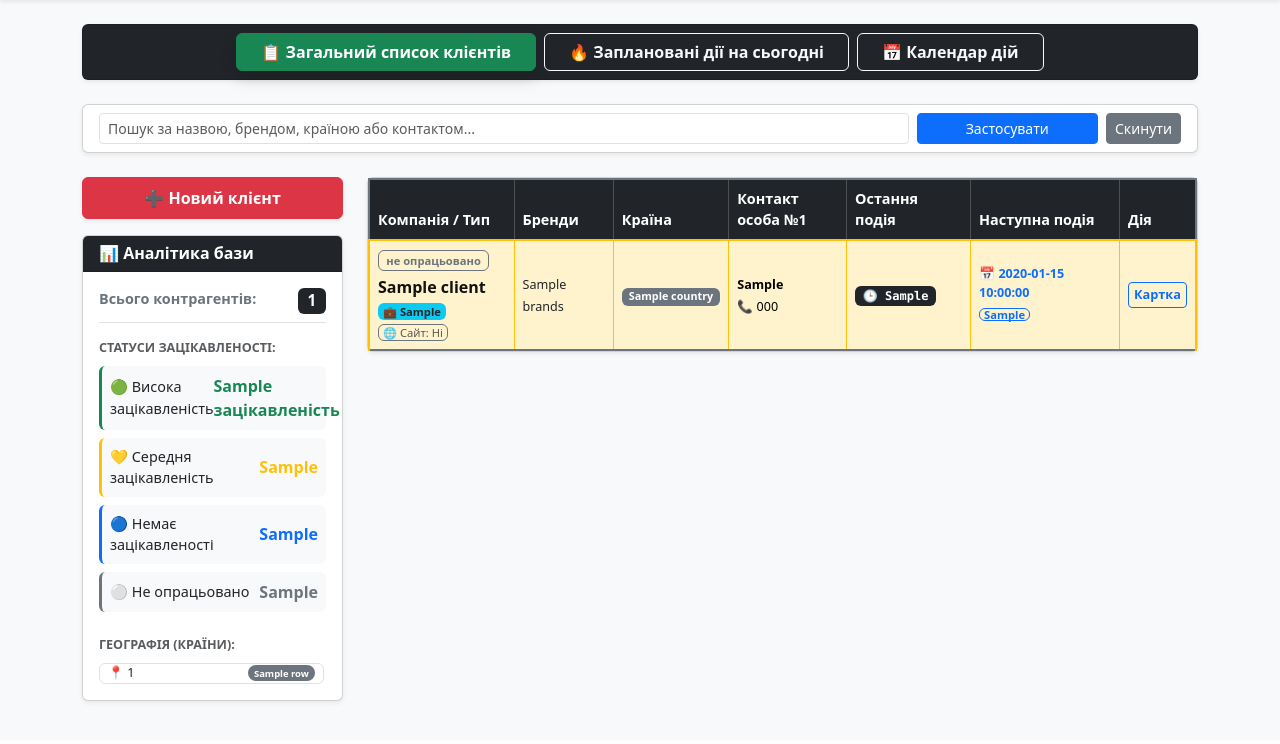
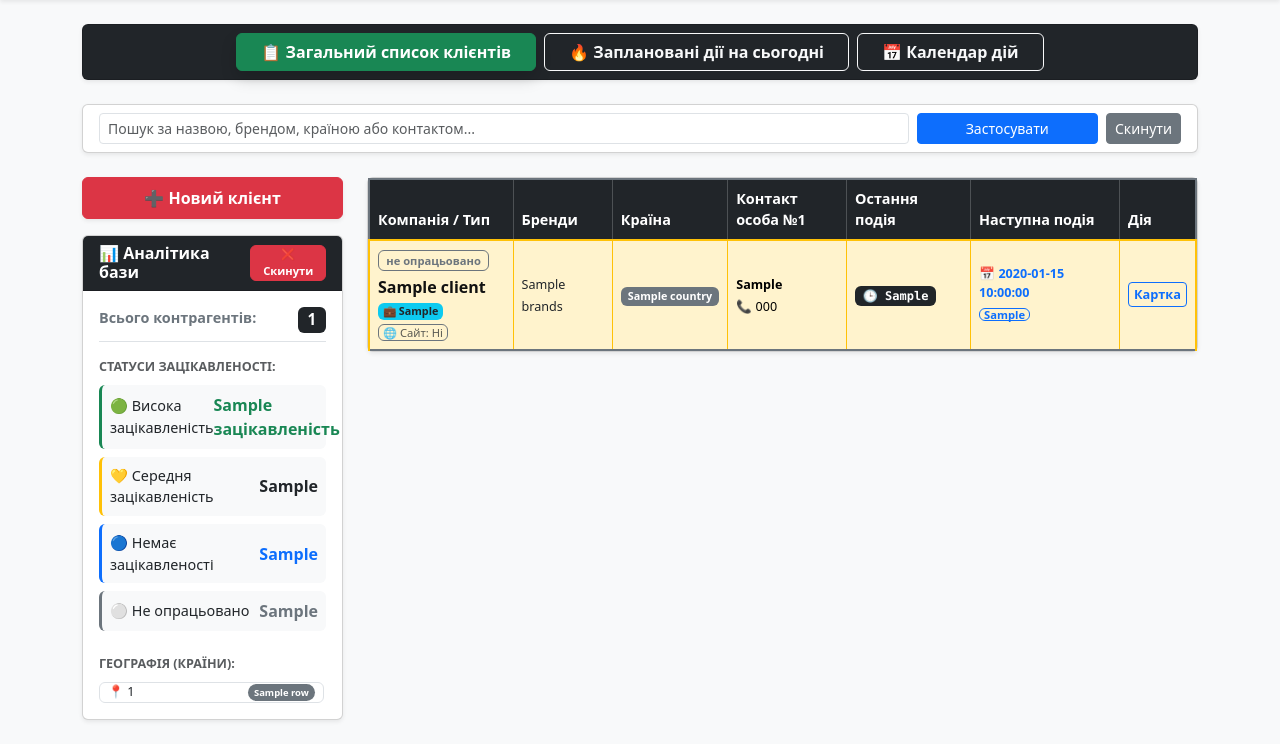
Before and after one commit to dimkapetrichenko-ctrl/my-crm, a Flask app: template templates/index.html in a window 1280 px wide. Shown: the part 60-804 px from the top of the page. Before the commit the page ends 764 px from the top, so only its background shows below. Run offline with Flask 3, Linux system fonts and the light colour scheme; the template is opened without the code that fills it: most values are stand-ins (such as "Sample title", 1, 10 or a date in 2020); some libraries are stand-ins or nearby versions.

Commit message:
Update index.html

```diff
--- a/templates/index.html
+++ b/templates/index.html
@@ -24,6 +24,8 @@
                     <button type="submit" class="btn btn-sm btn-primary w-100">Застосувати</button>
                     <a href="{{ url_for('index') }}" class="btn btn-sm btn-secondary">Скинути</a>
                 </div>
+                {% if interest_filter %}<input type="hidden" name="interest" value="{{ interest_filter }}">{% endif %}
+                {% if country_filter %}<input type="hidden" name="country" value="{{ country_filter }}">{% endif %}
             </form>
         </div>
     </div>
@@ -37,8 +39,11 @@
             </div>
 
             <div class="card shadow-sm">
-                <div class="card-header bg-dark text-white py-2">
+                <div class="card-header bg-dark text-white py-2 d-flex justify-content-between align-items-center">
                     <h6 class="mb-0 fw-bold">📊 Аналітика бази</h6>
+                    {% if interest_filter or country_filter or search_query %}
+                        <a href="{{ url_for('index') }}" class="btn btn-xs btn-danger py-0 px-1 fw-bold" style="font-size: 0.7rem;">❌ Скинути</a>
+                    {% endif %}
                 </div>
                 <div class="card-body p-3" style="font-size: 0.9rem;">
                     <div class="d-flex justify-content-between mb-3 pb-2 border-bottom">
@@ -49,22 +54,26 @@
                     <div class="mb-4">
                         <div class="fw-bold text-muted small text-uppercase mb-2">Статуси зацікавленості:</div>
                         <div class="d-flex flex-column gap-2">
-                            <div class="d-flex justify-content-between align-items-center p-2 bg-light border-start border-success border-3 rounded shadow-xs">
+                            <a href="{{ url_for('index', interest='зацікавленість', country=country_filter, search=search_query) }}"
+                               class="d-flex justify-content-between align-items-center p-2 text-decoration-none text-dark border-start border-success border-3 rounded shadow-xs {% if interest_filter == 'зацікавленість' %}bg-success text-white border-2 border-dark{% else %}bg-light{% endif %}" style="transition: 0.2s;">
                                 <span>🟢 Висока зацікавленість</span>
-                                <b class="text-success fs-6">{{ interest_stats['зацікавленість'] }}</b>
-                            </div>
-                            <div class="d-flex justify-content-between align-items-center p-2 bg-light border-start border-warning border-3 rounded shadow-xs">
+                                <b class="{% if interest_filter == 'зацікавленість' %}text-white{% else %}text-success{% endif %} fs-6">{{ interest_stats['зацікавленість'] }}</b>
+                            </a>
+                            <a href="{{ url_for('index', interest='середня зацікавленість', country=country_filter, search=search_query) }}"
+                               class="d-flex justify-content-between align-items-center p-2 text-decoration-none text-dark border-start border-warning border-3 rounded shadow-xs {% if interest_filter == 'середня зацікавленість' %}bg-warning border-2 border-dark{% else %}bg-light{% endif %}" style="transition: 0.2s;">
                                 <span>💛 Середня зацікавленість</span>
-                                <b class="text-warning fs-6 fw-bold">{{ interest_stats['середня зацікавленість'] }}</b>
-                            </div>
-                            <div class="d-flex justify-content-between align-items-center p-2 bg-light border-start border-primary border-3 rounded shadow-xs">
+                                <b class="fs-6 fw-bold text-dark">{{ interest_stats['середня зацікавленість'] }}</b>
+                            </a>
+                            <a href="{{ url_for('index', interest='немає зацікавленості', country=country_filter, search=search_query) }}"
+                               class="d-flex justify-content-between align-items-center p-2 text-decoration-none text-dark border-start border-primary border-3 rounded shadow-xs {% if interest_filter == 'немає зацікавленості' %}bg-primary text-white border-2 border-dark{% else %}bg-light{% endif %}" style="transition: 0.2s;">
                                 <span>🔵 Немає зацікавленості</span>
-                                <b class="text-primary fs-6">{{ interest_stats['немає зацікавленості'] }}</b>
-                            </div>
-                            <div class="d-flex justify-content-between align-items-center p-2 bg-light border-start border-secondary border-3 rounded shadow-xs">
+                                <b class="{% if interest_filter == 'немає зацікавленості' %}text-white{% else %}text-primary{% endif %} fs-6">{{ interest_stats['немає зацікавленості'] }}</b>
+                            </a>
+                            <a href="{{ url_for('index', interest='не опрацьовано', country=country_filter, search=search_query) }}"
+                               class="d-flex justify-content-between align-items-center p-2 text-decoration-none text-dark border-start border-secondary border-3 rounded shadow-xs {% if interest_filter == 'не опрацьовано' %}bg-secondary text-white border-2 border-dark{% else %}bg-light{% endif %}" style="transition: 0.2s;">
                                 <span>⚪ Не опрацьовано</span>
-                                <b class="text-secondary fs-6">{{ interest_stats['не опрацьовано'] }}</b>
-                            </div>
+                                <b class="{% if interest_filter == 'не опрацьовано' %}text-white{% else %}text-secondary{% endif %} fs-6">{{ interest_stats['не опрацьовано'] }}</b>
+                            </a>
                         </div>
                     </div>
 
@@ -72,10 +81,11 @@
                         <div class="fw-bold text-muted small text-uppercase mb-2">Географія (Країни):</div>
                         <div class="d-flex flex-column gap-1.5" style="max-height: 28vh; overflow-y: auto; padding-right: 2px;">
                             {% for row in country_stats %}
-                            <div class="d-flex justify-content-between align-items-center small px-2 py-1.5 bg-white border rounded shadow-xs">
+                            <a href="{{ url_for('index', country=row[0], interest=interest_filter, search=search_query) }}"
+                               class="d-flex justify-content-between align-items-center small px-2 py-1.5 text-decoration-none text-dark border rounded shadow-xs {% if country_filter == row[0] %}bg-info fw-bold border-2 border-dark{% else %}bg-white{% endif %}" style="transition: 0.2s;">
                                 <span class="text-truncate" style="max-width: 160px;">📍 {{ row[0] }}</span>
-                                <span class="badge bg-secondary rounded-pill">{{ row[1] }}</span>
-                            </div>
+                                <span class="badge {% if country_filter == row[0] %}bg-dark text-white{% else %}bg-secondary{% endif %} rounded-pill">{{ row[1] }}</span>
+                            </a>
                             {% endfor %}
                         </div>
                     </div>
@@ -115,7 +125,7 @@
 
                                     <div class="mt-1 d-flex flex-wrap gap-1">
                                         {% if client.buyer_type and client.buyer_type != 'не вказано' %}
-                                            <span class="badge bg-info text-dark fw-bold" style="font-size: 0.7rem; padding: 3px 5px;">💼 {{ client.buyer_type }}</span>
+                                            <span class="badge bg-info text-dark fw-bold" style="font-size: 0.7 0.7rem; padding: 3px 5px;">💼 {{ client.buyer_type }}</span>
                                         {% endif %}
 
                                         {% if client.mayer_reg == 'Так' %}
@@ -415,7 +425,7 @@ function switchWindow(targetWinId) {
     }
 }
 
-const monthNames = ["Січень", "Лютий", "Березень", "Квітень", "Травень", "Червень", "Липень", "Серпень", "Вересень", "Жовтень", "Листопад", "Грудень"];
+const monthNames = ["Січень", "Лютий", "Березень", "Квітень", "Травень", "Червень", "Липень", "Серпень", "Вересень", "Жочень", "Листопад", "Грудень"];
 
 function renderCalendar() {
     const firstDayIndex = new Date(currentYear, currentMonth, 1).getDay();
```
